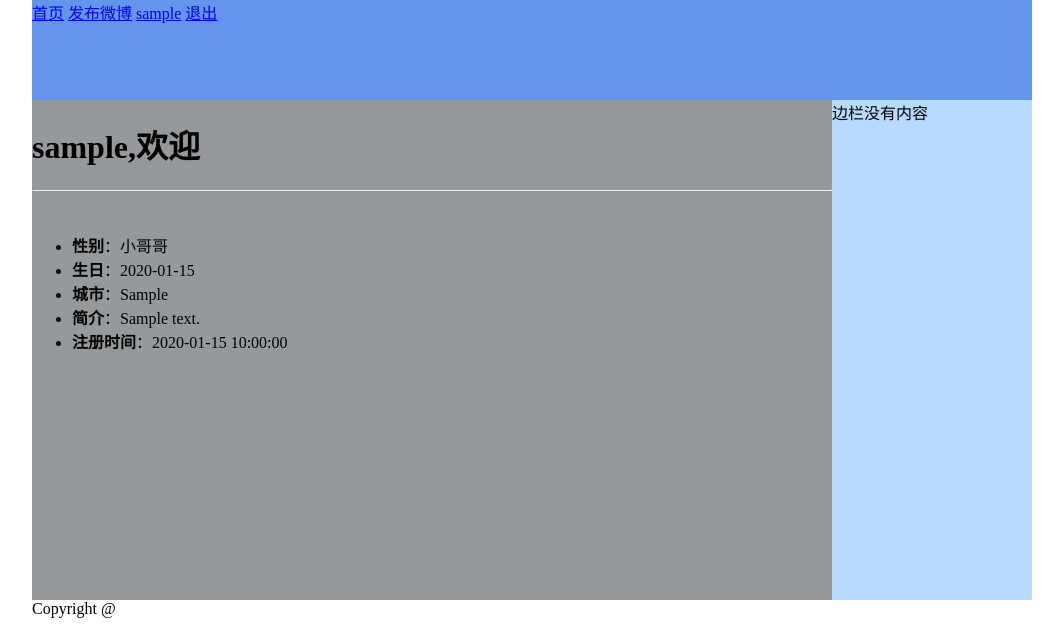
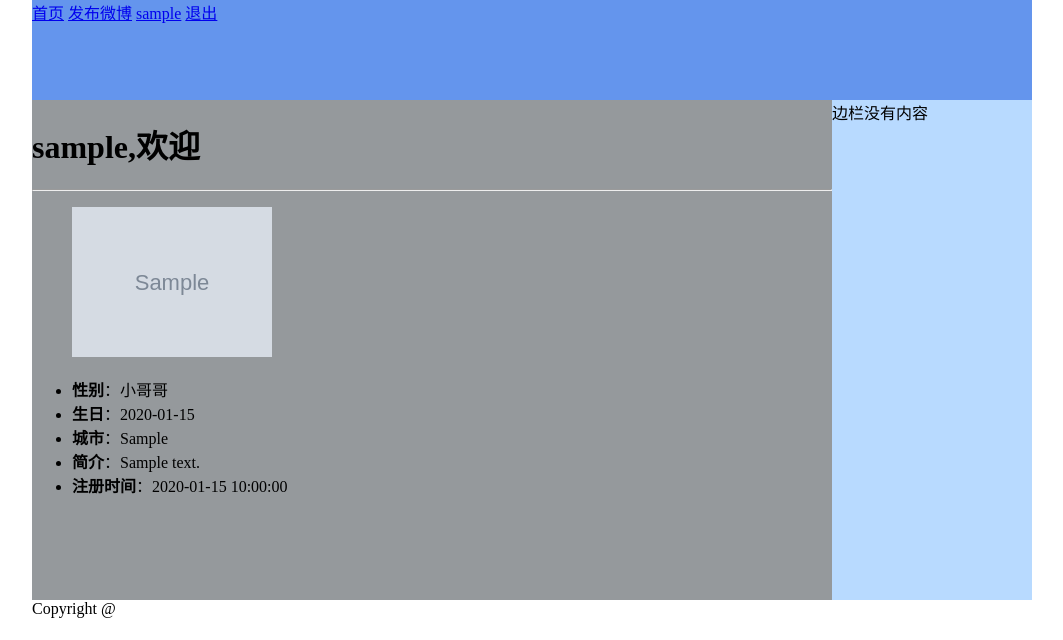
Before and after one commit to KlawzZ/weibo, a Flask app: page /user/info in a window 1280 px wide. Shown: the top 640 px of the page, without its empty margins (108-1171 px from the left). Run offline with Flask 2, Linux system fonts and the light colour scheme; the visitor is signed in with stand-in values (Sample User, id 1); tables that the repository leaves empty hold one stand-in row (values such as "Sample post"); grey boxes marked "Sample" are stand-in pictures.

Commit message:
修复了头像无法显示的bug

```diff
--- a/user/models.py
+++ b/user/models.py
@@ -12,6 +12,7 @@ class User(db.Model):
     gender = db.Column(db.Enum('male', 'female', 'unknow'), default='unknow')
     birthday = db.Column(db.Date, default='2001-01-01')
     city = db.Column(db.String(10), default='中国')
+    avatar = db.Column(db.String(256), default='/static/img/default.png')
     bio = db.Column(db.Text, default='这家伙很懒，什么也没有留下...')
     created = db.Column(db.DateTime, nullable=False)  # 注册时间
 
--- a/user/templates/info.html
+++ b/user/templates/info.html
@@ -4,8 +4,9 @@
 {% block content %}
     <h1>{{ user.nickname }},欢迎</h1>
     <hr>
-    <img src="{{ user.avatar }}" width="200px"/>
-    <br>
+    <figure class="figure">
+        <img src="{{ user.avatar }}" class="figure-img img-fluid rounded" width="200px" />
+    </figure>
     <ul>
         {% if user.gender == 'male' %}
             <li><strong>性别</strong>：小哥哥</li>
--- a/user/views.py
+++ b/user/views.py
@@ -37,7 +37,7 @@ def register():
                     gender=gender, birthday=birthday, city=city, bio=bio, created=now)
 
         # 保存头像
-        avatar_file = request.files.get('abatar')
+        avatar_file = request.files.get('avatar')
         if avatar_file:
             user.avatar = save_avatar(avatar_file)
         try:
```
